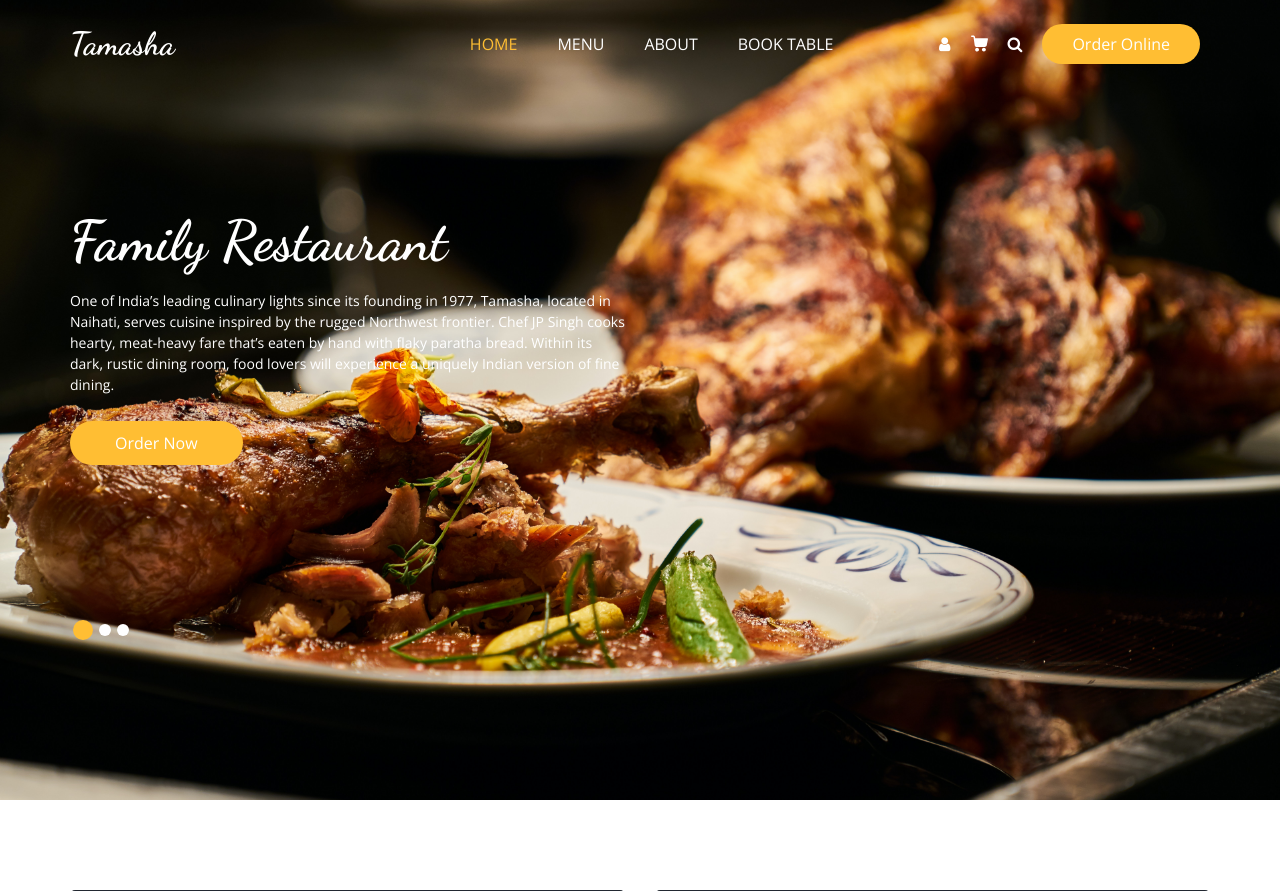
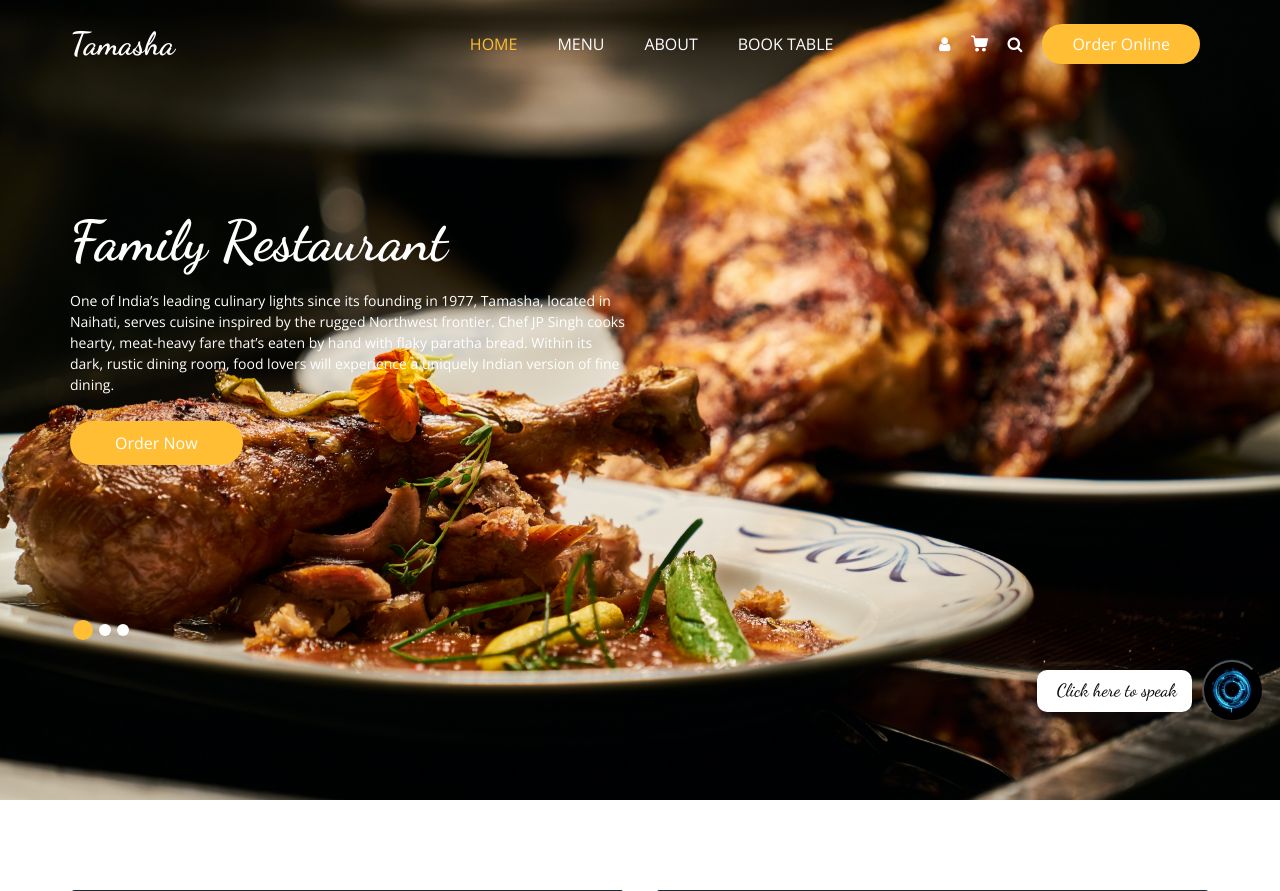
Before and after one commit to DevyManish/tamasha_restaurant, a PHP site: page /tamasha_restaurant/ in a window 1280 px wide. Shown: the top 891 px of the page. Run offline with PHP 8.4, Linux system fonts and the light colour scheme; some libraries are stand-ins or nearby versions.

Commit message:
tamasha voice assistant

```diff
--- a/about.php
+++ b/about.php
@@ -33,6 +33,12 @@
       </div>
     </div>
   </section>
+  <div class="floating-parent">
+      <button class="talk"><i class="fas fa-microphone-alt"></i></button>
+        <!-- <img src="images/gif.gif" alt=""> -->
+        <h1 class="content"> Click here to speak</h1>
+
+  </div>
 
   <!-- end about section -->
 
--- a/admin/update-category.php
+++ b/admin/update-category.php
@@ -147,7 +147,7 @@ if ($current_image!="") {
               $upload = move_uploaded_file($src, $dst);
 
               if ($upload == false) {
-                  $_SESSION['upload'] = "<div class='error'>Failed To Upload Image</div>";
+                  $_SESSION['upload'] = "<div class='error'><h2>Failed To Upload Image</h2></div>";
                   // redirect to the manage category page
                   header('location:' . SITEURL . 'admin/manage-category.php');
                   die();
@@ -164,7 +164,7 @@ if ($current_image!="") {
             // if failed to remove...display the messge and stop the process
                 if ($remove == false) {
                     // failed to remove image
-                    $_SESSION['failed-remove'] = "<div class='error'>Failed To Remove Current Image</div>";
+                    $_SESSION['failed-remove'] = "<div class='error'><h2>Failed To Remove Current Image</h2></div>";
                     // redirect to the manage category page
                     header('location:' . SITEURL . 'admin/manage-category.php');
                     die(); //stop the process
--- a/book.php
+++ b/book.php
@@ -60,5 +60,11 @@
     </div>
   </section>
   <!-- end book section -->
+  <div class="floating-parent">
+      <button class="talk"><i class="fas fa-microphone-alt"></i></button>
+        <!-- <img src="images/gif.gif" alt=""> -->
+        <h1 class="content"> Click here to speak</h1>
+
+  </div>
 
   <?php include('partials-front/footer.php') ?>
--- a/css/style.css
+++ b/css/style.css
@@ -1005,3 +1005,43 @@ a:focus {
   color: inherit;
 }
 /*# sourceMappingURL=style.css.map */
+
+/* voice assistant */
+.floating-parent{
+  position: fixed;
+  bottom: 10%;
+  right: 18px;
+  text-align: center;
+
+}
+.floating-parent .talk{
+  width: 60px;
+  height: 60px;
+  background: url(../images/gif.gif);
+  border-radius: 50%;
+  background-repeat: no-repeat;
+  color: #00778b;
+  background-size: 60px;
+  background-position: center;
+  float: right;
+  margin: 0 auto;
+  cursor: pointer;
+  box-shadow: 0 -2px 3px -3px #00778b;
+
+}
+.floating-parent .content{
+  position: relative;
+  right: 10px;
+  top: 10px;
+  white-space: nowrap;
+  border: 0px;
+  font-size: 18px;
+  cursor: pointer;
+  border-radius: 10px;
+  padding: 10px 15px 10px 20px;
+  background-color: rgb(255,255,255);
+  display:flex;
+  justify-content:space-between;
+  align-items:center;
+  box-shadow: rgb(0 18 46/24%) 0px 6px 32px 0px;
+}
--- a/index.php
+++ b/index.php
@@ -1295,114 +1295,15 @@
     </div>
   </section>
 
+  <div class="floating-parent">
+      <button class="talk"><i class="fas fa-microphone-alt"></i></button>
+        <!-- <img src="images/gif.gif" alt=""> -->
+        <h1 class="content"> Click here to speak</h1>
+
+  </div>
+
 
 
   <!-- end client section -->
 
-  <!-- footer section -->
-  <footer class="footer_section">
-    <div class="container">
-      <div class="row">
-        <div class="col-md-4 footer-col">
-          <div class="footer_contact">
-            <h4>
-              Contact Us
-            </h4>
-            <div class="contact_link_box">
-              <a href="">
-                <i class="fa fa-map-marker" aria-hidden="true"></i>
-                <span>
-                  Location
-                </span>
-              </a>
-              <a href="">
-                <i class="fa fa-phone" aria-hidden="true"></i>
-                <span>
-                  Call +01 1234567890
-                </span>
-              </a>
-              <a href="">
-                <i class="fa fa-envelope" aria-hidden="true"></i>
-                <span>
-                  demo@gmail.com
-                </span>
-              </a>
-            </div>
-          </div>
-        </div>
-        <div class="col-md-4 footer-col">
-          <div class="footer_detail">
-            <a href="" class="footer-logo">
-              Tamasha
-            </a>
-            <p>
-              Necessary, making this the first true generator on the Internet. It uses a dictionary of over 200 Latin
-              words, combined with
-            </p>
-            <div class="footer_social">
-              <a href="">
-                <i class="fa fa-facebook" aria-hidden="true"></i>
-              </a>
-              <a href="">
-                <i class="fa fa-twitter" aria-hidden="true"></i>
-              </a>
-              <a href="">
-                <i class="fa fa-linkedin" aria-hidden="true"></i>
-              </a>
-              <a href="">
-                <i class="fa fa-instagram" aria-hidden="true"></i>
-              </a>
-              <a href="">
-                <i class="fa fa-pinterest" aria-hidden="true"></i>
-              </a>
-            </div>
-          </div>
-        </div>
-        <div class="col-md-4 footer-col">
-          <h4>
-            Opening Hours
-          </h4>
-          <p>
-            Everyday
-          </p>
-          <p>
-            10.00 Am -10.00 Pm
-          </p>
-        </div>
-      </div>
-      <div class="footer-info">
-        <p>
-          &copy; <span id="displayYear"></span> All Rights Reserved By
-          <a href="https://html.design/">Free Html Templates</a><br><br>
-          &copy; <span id="displayYear"></span> Distributed By
-          <a href="https://themewagon.com/" target="_blank">ThemeWagon</a>
-        </p>
-      </div>
-    </div>
-  </footer>
-  <!-- footer section -->
-
-  <!-- jQery -->
-  <script src="js/jquery-3.4.1.min.js"></script>
-  <!-- popper js -->
-  <script src="https://cdn.jsdelivr.net/npm/popper.js@1.16.0/dist/umd/popper.min.js"
-    integrity="sha384-Q6E9RHvbIyZFJoft+2mJbHaEWldlvI9IOYy5n3zV9zzTtmI3UksdQRVvoxMfooAo" crossorigin="anonymous">
-    </script>
-  <!-- bootstrap js -->
-  <script src="js/bootstrap.js"></script>
-  <!-- owl slider -->
-  <script src="https://cdnjs.cloudflare.com/ajax/libs/OwlCarousel2/2.3.4/owl.carousel.min.js">
-  </script>
-  <!-- isotope js -->
-  <script src="https://unpkg.com/isotope-layout@3.0.4/dist/isotope.pkgd.min.js"></script>
-  <!-- nice select -->
-  <script src="https://cdnjs.cloudflare.com/ajax/libs/jquery-nice-select/1.1.0/js/jquery.nice-select.min.js"></script>
-  <!-- custom js -->
-  <script src="js/custom.js"></script>
-  <!-- Google Map -->
-  <script src="https://maps.googleapis.com/maps/api/js?key=AIzaSyCh39n5U-4IoWpsVGUHWdqB6puEkhRLdmI&callback=myMap">
-  </script>
-  <!-- End Google Map -->
-</body>
-
-</html>
+<?php include('partials-front/footer.php');
--- /dev/null
+++ b/js/app.js
@@ -0,0 +1,152 @@
+const btn = document.querySelector('.talk');
+const content = document.querySelector('.content');
+
+function speak(sentence) {
+    const text_speak = new SpeechSynthesisUtterance(sentence);
+
+    text_speak.rate = 1;
+    text_speak.pitch = 1;
+
+    window.speechSynthesis.speak(text_speak);
+}
+
+function wishMe() {
+    var day = new Date();
+    var hr = day.getHours();
+
+    if(hr >= 0 && hr < 12) {
+        speak("Good Morning Boss");
+    }
+
+    else if(hr == 12) {
+        speak("Good noon Boss");
+    }
+
+    else if(hr > 12 && hr <= 17) {
+        speak("Good Afternoon Boss");
+    }
+
+    else {
+        speak("Good Evening Boss");
+    }
+}
+
+window.addEventListener('load', ()=>{
+    speak("Activating Tamasha");
+    speak("Taste matters");
+    wishMe();
+})
+
+const SpeechRecognition = window.SpeechRecognition || window.webkitSpeechRecognition;
+const recognition = new SpeechRecognition();
+
+recognition.onresult = (event) => {
+    const current = event.resultIndex;
+    const transcript = event.results[current][0].transcript;
+    content.textContent = transcript;
+    speakThis(transcript.toLowerCase());
+}
+
+btn.addEventListener('click', ()=>{
+    recognition.start();
+})
+
+function speakThis(message) {
+    const speech = new SpeechSynthesisUtterance();
+
+    speech.text = "I did not understand what you said please try again";
+
+    if(message.includes('hey') || message.includes('hello')|| message.includes('hi')) {
+        const finalText = "Hello Boss I Am Tamasha";
+        speech.text = finalText;
+    }
+
+    else if(message.includes('how are you')) {
+        const finalText = "I am fine boss tell me what are u want to test today";
+        speech.text = finalText;
+    }
+
+    else if(message.includes('name')) {
+        const finalText = "My name is Tamasha";
+        speech.text = finalText;
+    }
+    else if(message.includes('tamasha who am i')) {
+        const finalText = "hi boss u are pratyush singha...u and mister manish gupta disigned me";
+        speech.text = finalText;
+    }
+
+    else if(message.includes('tamasha open menu')) {
+        window.open("http://localhost/tamasha_restaurant/menu.php");
+        const finalText = "Opening Today's menu";
+        speech.text = finalText;
+    }
+    else if(message.includes('back to home')) {
+        window.open("http://localhost/tamasha_restaurant/index.php");
+        const finalText = "Going Back to the Home page";
+        speech.text = finalText;
+    }
+    else if(message.includes('tamasha book a table for us')) {
+        window.open("http://localhost/tamasha_restaurant/book.php");
+        const finalText = "ok boss....redirecting to that page";
+        speech.text = finalText;
+    }
+    else if(message.includes('tamasha what is your location')) {
+        window.open("https://goo.gl/maps/LjswcL94Nd7nmVRq5");
+        const finalText = "boss we are located at naihati.redirecting u to google";
+        speech.text = finalText;
+    }
+
+
+    // else if(message.includes('open instagram')) {
+    //     window.open("https://instagram.com", "_blank");
+    //     const finalText = "Opening instagram";
+    //     speech.text = finalText;
+    // }
+
+    // else if(message.includes('what is') || message.includes('who is') || message.includes('what are')) {
+    //     window.open(`https://www.google.com/search?q=${message.replace(" ", "+")}`, "_blank");
+    //     const finalText = "This is what i found on internet regarding " + message;
+    //     speech.text = finalText;
+    // }
+
+    // else if(message.includes('wikipedia')) {
+    //     window.open(`https://en.wikipedia.org/wiki/${message.replace("wikipedia", "")}`, "_blank");
+    //     const finalText = "This is what i found on wikipedia regarding " + message;
+    //     speech.text = finalText;
+    // }
+
+    // else if(message.includes('time')) {
+    //     const time = new Date().toLocaleString(undefined, {hour: "numeric", minute: "numeric"})
+    //     const finalText = time;
+    //     speech.text = finalText;
+    // }
+
+    // else if(message.includes('date')) {
+    //     const date = new Date().toLocaleString(undefined, {month: "short", day: "numeric"})
+    //     const finalText = date;
+    //     speech.text = finalText;
+    // }
+
+    // else if(message.includes('calculator')) {
+    //     window.open('Calculator:///')
+    //     const finalText = "Opening Calculator";
+    //     speech.text = finalText;
+    // }
+
+    // else {
+    //     window.open(`https://www.google.com/search?q=${message.replace(" ", "+")}`, "_blank");
+    //     const finalText = "I found some information for " + message + " on google";
+    //     speech.text = finalText;
+    // }
+    else {
+        window.open("http://localhost/tamasha_restaurant/index.php");
+        const finalText = "I cannot catch up,redirecting u to home page";
+        speech.text = finalText;
+    }
+
+    speech.volume = 1;
+    speech.pitch = 1;
+    speech.rate = 1;
+
+    window.speechSynthesis.speak(speech);
+}
--- a/partials-front/footer.php
+++ b/partials-front/footer.php
@@ -102,6 +102,9 @@
   <script src="https://maps.googleapis.com/maps/api/js?key=AIzaSyCh39n5U-4IoWpsVGUHWdqB6puEkhRLdmI&callback=myMap">
   </script>
   <!-- End Google Map -->
+  <!-- voice assistant -->
+  <script src="js/app.js"></script>
+
 
 </body>
 
--- a/partials-front/menu.php
+++ b/partials-front/menu.php
@@ -30,6 +30,7 @@
 
   <!-- Custom styles for this template -->
   <link href="css/style.css" rel="stylesheet" />
+
   <!-- responsive style -->
   <link href="css/responsive.css" rel="stylesheet" />
 
```
Also changed, not shown: menu.php (+7 -0 lines), images/chatbot-removebg.png (added), images/gif.gif (added).
